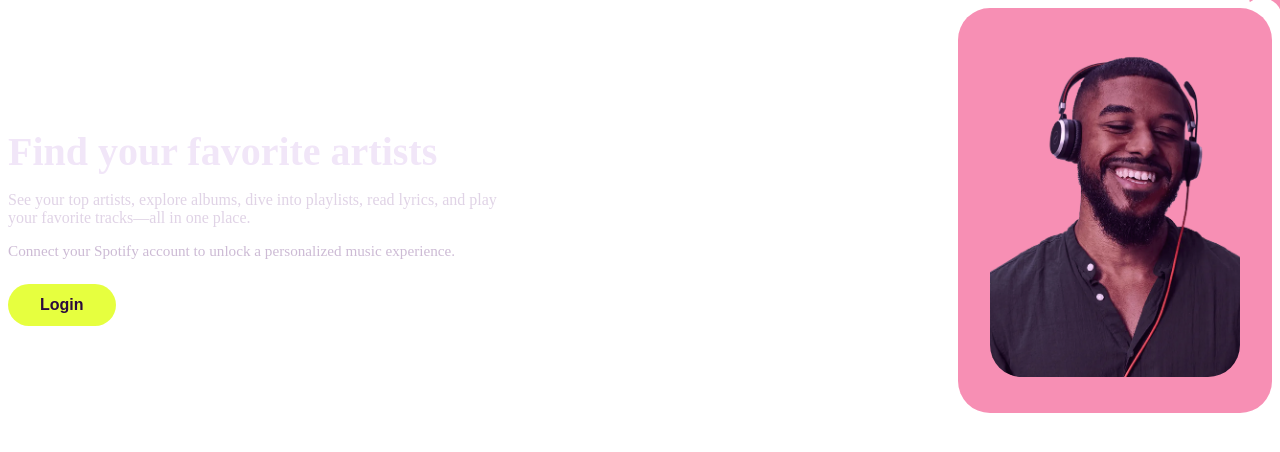
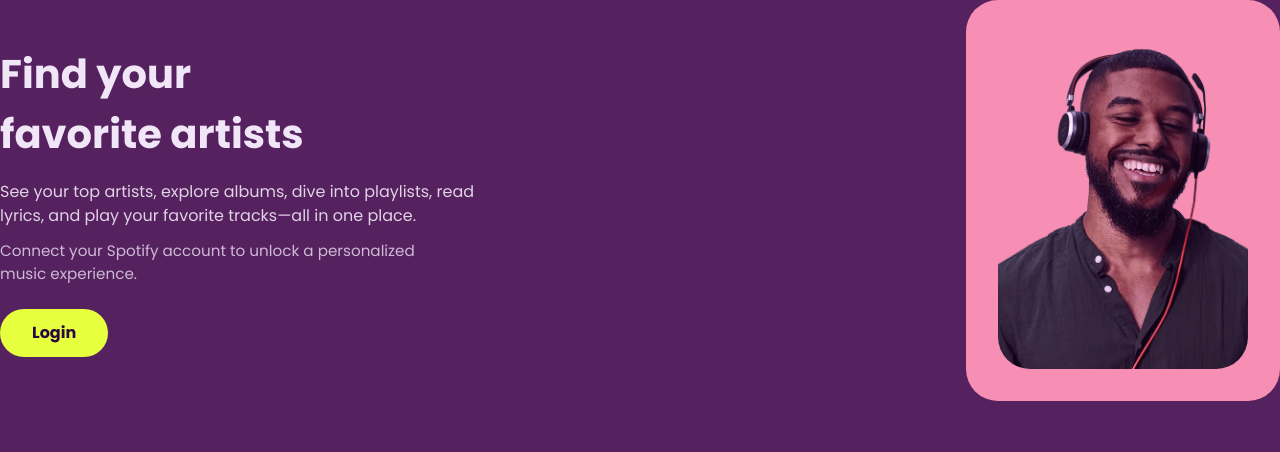
Before and after one commit to zamora-carlos/SpotifyApp, a React (Vite) app in the folder frontend/: page /login in a window 1280 px wide. Shown: the top 452 px of the page. Built offline with nearby package versions, Linux system fonts and the light colour scheme.

Commit message:
feat: add CSS reset and utility classes

```diff
--- a/frontend/src/index.css
+++ b/frontend/src/index.css
@@ -7,13 +7,100 @@
   --clr-pink: #ff93b9;
   --clr-lavender: #efe4f1;
   --clr-accent: #e0fe40;
+  --clr-accent-hover: #d7f142;
 }
 
+/* CSS Reset */
+html,
+body {
+  box-sizing: border-box;
+}
+
+*,
+*::before,
+*::after {
+  margin: 0;
+  padding: 0;
+  box-sizing: inherit;
+}
+
+@media (prefers-reduced-motion: no-preference) {
+  html {
+    interpolate-size: allow-keywords;
+  }
+}
+
+body {
+  line-height: 1.5;
+  -webkit-font-smoothing: antialiased;
+}
+
+img,
+picture,
+video,
+canvas,
+svg {
+  display: block;
+  max-width: 100%;
+}
+
+input,
+button,
+textarea,
+select {
+  font: inherit;
+}
+
+p,
+h1,
+h2,
+h3,
+h4,
+h5,
+h6 {
+  overflow-wrap: break-word;
+}
+
+p {
+  text-wrap: pretty;
+}
+
+h1,
+h2,
+h3,
+h4,
+h5,
+h6 {
+  text-wrap: balance;
+}
+
+#root,
+#__next {
+  isolation: isolate;
+}
+
+/* Utilities */
+
 .container {
-  display: flex;
-  justify-content: center;
-  align-items: center;
-  min-height: 100vh;
-  background-color: #431c53;
-  padding: 2rem;
+  width: 90%;
+  max-width: 80rem;
+  margin: 0 auto;
 }
+
+.sr-only {
+  position: absolute;
+  width: 1px;
+  height: 1px;
+  padding: 0;
+  margin: -1px;
+  overflow: hidden;
+  clip: rect(0, 0, 0, 0);
+  white-space: nowrap;
+  border: 0;
+}
+
+/* Global styles */
+body {
+  background-color: var(--clr-purple-dark);
+  font-family: var(--font-body);
+}
```
